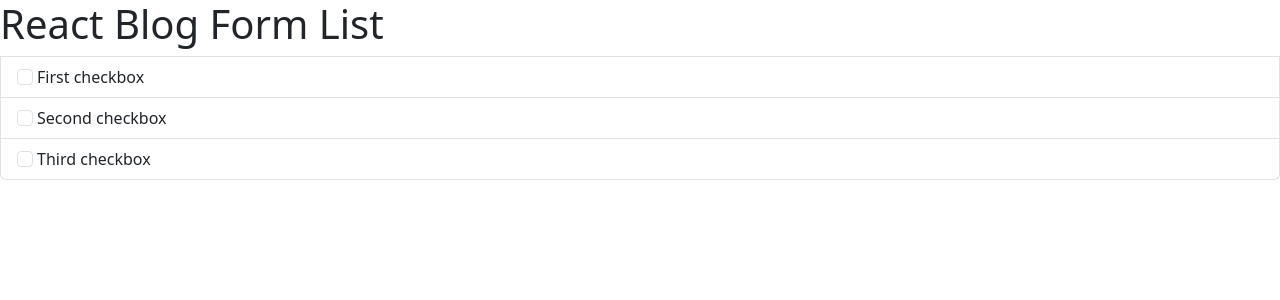
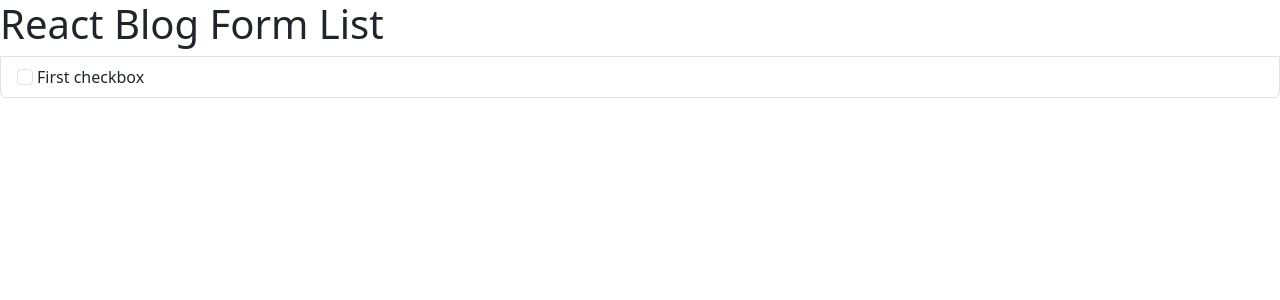
Before and after one commit to akthernahela/react-form, a React (Vite) app: page / in a window 1280 px wide. Shown: the top 300 px of the page. Built offline with nearby package versions, Linux system fonts and the light colour scheme.

Commit message:
Remove two list because i'm gonna make them dinamically

```diff
--- a/src/components/Main.jsx
+++ b/src/components/Main.jsx
@@ -1,7 +1,6 @@
 export default function Main() {
 
     return (
-
         <main>
             <ul class="list-group">
                 <h1>React Blog Form List</h1>
@@ -9,14 +8,6 @@ export default function Main() {
                     <input class="form-check-input me-1" type="checkbox" value="" id="firstCheckboxStretched" />
                     <label class="form-check-label stretched-link" for="firstCheckboxStretched">First checkbox</label>
                 </li>
-                <li class="list-group-item">
-                    <input class="form-check-input me-1" type="checkbox" value="" id="secondCheckboxStretched" />
-                    <label class="form-check-label stretched-link" for="secondCheckboxStretched">Second checkbox</label>
-                </li>
-                <li class="list-group-item">
-                    <input class="form-check-input me-1" type="checkbox" value="" id="thirdCheckboxStretched" />
-                    <label class="form-check-label stretched-link" for="thirdCheckboxStretched">Third checkbox</label>
-                </li>
             </ul>
         </main>
     );
```
